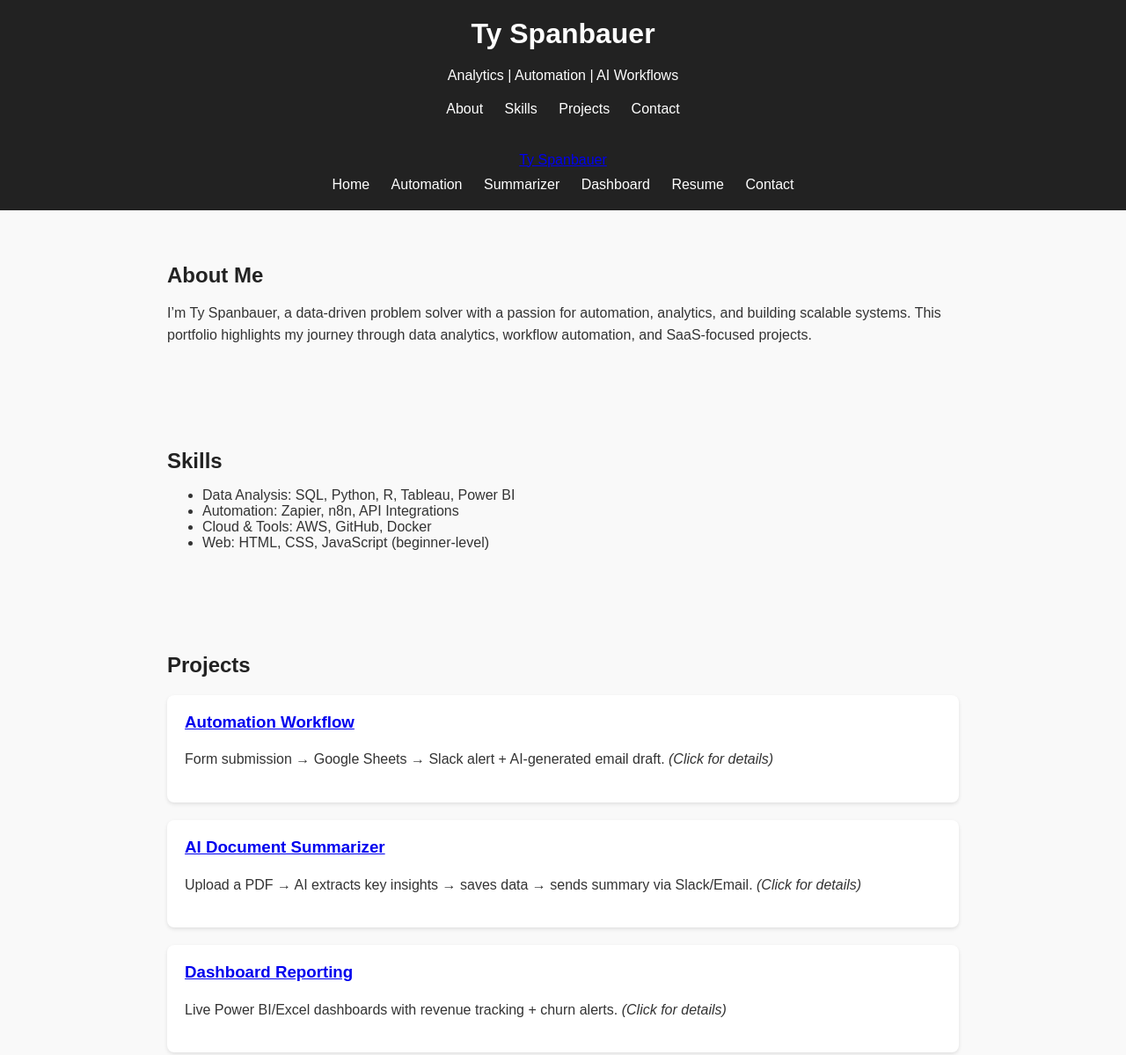
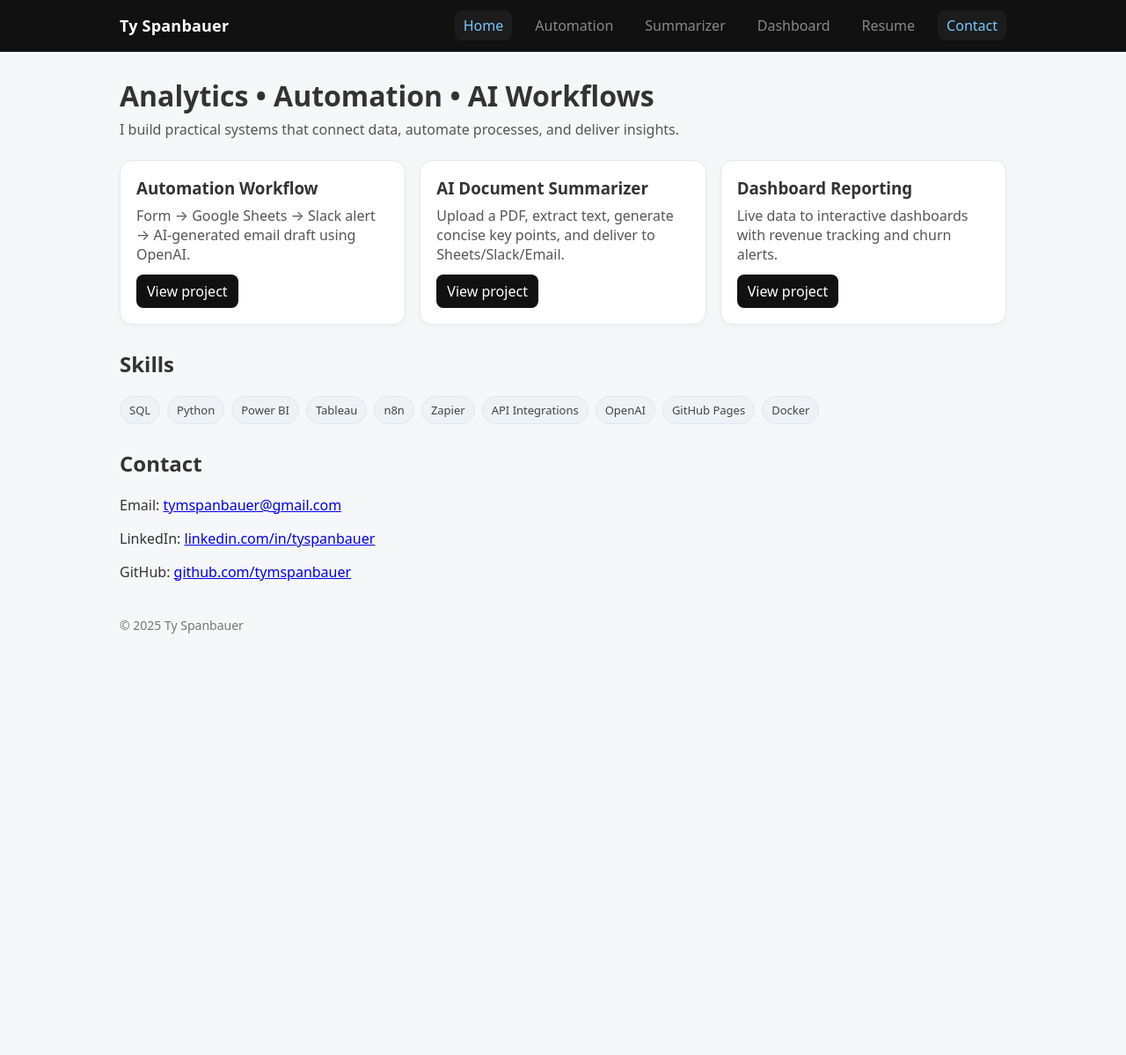
Before and after one commit to tymspanbauer/n8n, a plain HTML site: page index.html in a window 1280 px wide. Shown: the top 1199 px of the page at 88% size. After the commit the page ends 800 px from the top, so only its background shows below. Drawn offline with Linux system fonts and the light colour scheme.

Commit message:
Update index.html

```diff
--- a/index.html
+++ b/index.html
@@ -1,106 +1,102 @@
 <!DOCTYPE html>
 <html lang="en">
 <head>
-  <meta charset="UTF-8">
-  <meta name="viewport" content="width=device-width, initial-scale=1.0">
+  <meta charset="UTF-8" />
+  <meta name="viewport" content="width=device-width, initial-scale=1.0"/>
   <title>Ty Spanbauer | Portfolio</title>
   <style>
-    body { font-family: Arial, sans-serif; margin: 0; padding: 0; background: #f9f9f9; color: #333; }
-    header { background: #222; color: #fff; padding: 20px; text-align: center; }
-    header h1 { margin: 0; }
-    nav { margin-top: 10px; }
-    nav a { color: #fff; margin: 0 10px; text-decoration: none; }
-    nav a:hover { text-decoration: underline; }
-    section { padding: 40px 20px; max-width: 900px; margin: auto; }
-    h2 { color: #222; margin-bottom: 10px; }
-    p { line-height: 1.6; }
-    .project { background: #fff; margin: 20px 0; padding: 20px; border-radius: 8px; box-shadow: 0 2px 4px rgba(0,0,0,0.1); }
-    .project h3 { margin-top: 0; }
-    footer { background: #222; color: #aaa; text-align: center; padding: 20px; margin-top: 40px; }
-    footer a { color: #fff; text-decoration: none; }
-    footer a:hover { text-decoration: underline; }
+    :root { --bg:#111; --fg:#fff; --muted:#888; --active:#76c7ff; --card:#ffffff; --ink:#333; }
+    *{box-sizing:border-box}
+    body{margin:0;font-family:system-ui,-apple-system,Segoe UI,Roboto,Arial,sans-serif;background:#f6f7f9;color:var(--ink);scroll-padding-top:72px}
+    /* header */
+    .site-header{position:sticky;top:0;z-index:999;background:var(--bg);border-bottom:1px solid #202020}
+    .wrap{max-width:1040px;margin:auto;padding:12px 16px;display:flex;gap:20px;align-items:center}
+    .brand{color:var(--fg);font-weight:700;text-decoration:none;font-size:18px;letter-spacing:.2px}
+    nav{margin-left:auto;display:flex;gap:16px;flex-wrap:wrap}
+    nav a{color:var(--muted);text-decoration:none;padding:6px 10px;border-radius:8px}
+    nav a:hover{color:var(--fg);background:#1c1c1c}
+    nav a.active{color:var(--active);background:#1c1c1c}
+    /* hero */
+    .hero{max-width:1040px;margin:28px auto 8px;padding:0 16px}
+    .hero h1{margin:0 0 6px;font-size:32px}
+    .hero p{margin:0;color:#555}
+    /* grid */
+    .grid{max-width:1040px;margin:24px auto;padding:0 16px;display:grid;grid-template-columns:repeat(auto-fit,minmax(260px,1fr));gap:16px}
+    .card{background:var(--card);border:1px solid #e6e8eb;border-radius:14px;padding:18px;box-shadow:0 2px 6px rgba(0,0,0,.04)}
+    .card h3{margin:0 0 8px}
+    .card p{margin:0 0 12px;color:#555}
+    .btn{display:inline-block;background:#111;color:#fff;text-decoration:none;padding:8px 12px;border-radius:8px}
+    .btn:hover{opacity:.95}
+    /* sections */
+    .section{max-width:1040px;margin:28px auto;padding:0 16px}
+    ul.tags{list-style:none;padding:0;margin:8px 0 0;display:flex;gap:8px;flex-wrap:wrap}
+    ul.tags li{padding:6px 10px;background:#eef2f6;border-radius:999px;font-size:13px;color:#444;border:1px solid #e0e6ee}
+    footer{max-width:1040px;margin:40px auto 28px;padding:0 16px;color:#777;font-size:14px}
   </style>
 </head>
 <body>
-  <header>
-    <h1>Ty Spanbauer</h1>
-    <p>Analytics | Automation | AI Workflows</p>
-    <nav>
-      <a href="#about">About</a>
-      <a href="#skills">Skills</a>
-      <a href="#projects">Projects</a>
-      <a href="#contact">Contact</a>
-    </nav>
-  </header>
   <header class="site-header">
     <div class="wrap">
       <a class="brand" href="index.html">Ty Spanbauer</a>
-    <nav class="nav">
+      <nav>
         <a href="index.html">Home</a>
         <a href="automation.html">Automation</a>
         <a href="summarizer.html">Summarizer</a>
         <a href="dashboard.html">Dashboard</a>
-      <a href="resume.html">Resume</a>
-      <a href="index.html#contact">Contact</a>
+        <a href="Resume.html">Resume</a>
+        <a href="#contact">Contact</a>
       </nav>
     </div>
   </header>
-  <section id="about">
-    <h2>About Me</h2>
-    <p>
-      I’m Ty Spanbauer, a data-driven problem solver with a passion for automation,
-      analytics, and building scalable systems. This portfolio highlights my
-      journey through data analytics, workflow automation, and SaaS-focused projects.
-    </p>
+
+  <section class="hero">
+    <h1>Analytics • Automation • AI Workflows</h1>
+    <p>I build practical systems that connect data, automate processes, and deliver insights.</p>
   </section>
 
-  <section id="skills">
+  <section class="grid">
+    <div class="card">
+      <h3>Automation Workflow</h3>
+      <p>Form → Google Sheets → Slack alert → AI-generated email draft using OpenAI.</p>
+      <a class="btn" href="automation.html">View project</a>
+    </div>
+    <div class="card">
+      <h3>AI Document Summarizer</h3>
+      <p>Upload a PDF, extract text, generate concise key points, and deliver to Sheets/Slack/Email.</p>
+      <a class="btn" href="summarizer.html">View project</a>
+    </div>
+    <div class="card">
+      <h3>Dashboard Reporting</h3>
+      <p>Live data to interactive dashboards with revenue tracking and churn alerts.</p>
+      <a class="btn" href="dashboard.html">View project</a>
+    </div>
+  </section>
+
+  <section class="section" id="skills">
     <h2>Skills</h2>
-    <ul>
-      <li>Data Analysis: SQL, Python, R, Tableau, Power BI</li>
-      <li>Automation: Zapier, n8n, API Integrations</li>
-      <li>Cloud & Tools: AWS, GitHub, Docker</li>
-      <li>Web: HTML, CSS, JavaScript (beginner-level)</li>
+    <ul class="tags">
+      <li>SQL</li><li>Python</li><li>Power BI</li><li>Tableau</li>
+      <li>n8n</li><li>Zapier</li><li>API Integrations</li><li>OpenAI</li>
+      <li>GitHub Pages</li><li>Docker</li>
     </ul>
   </section>
 
-  <section id="projects">
-  <h2>Projects</h2>
-
-  <div class="project">
-    <h3><a href="automation.html">Automation Workflow</a></h3>
-    <p>
-      Form submission → Google Sheets → Slack alert + AI-generated email draft.
-      <em>(Click for details)</em>
-    </p>
-  </div>
-
-  <div class="project">
-    <h3><a href="summarizer.html">AI Document Summarizer</a></h3>
-    <p>
-      Upload a PDF → AI extracts key insights → saves data → sends summary via Slack/Email.
-      <em>(Click for details)</em>
-    </p>
-  </div>
-
-  <div class="project">
-    <h3><a href="dashboard.html">Dashboard Reporting</a></h3>
-    <p>
-      Live Power BI/Excel dashboards with revenue tracking + churn alerts.
-      <em>(Click for details)</em>
-    </p>
-  </div>
-</section>
-
-  <section id="contact">
+  <section class="section" id="contact">
     <h2>Contact</h2>
     <p>Email: <a href="mailto:tymspanbauer@gmail.com">tymspanbauer@gmail.com</a></p>
-    <p>LinkedIn: <a href="https://www.linkedin.com/in/tymspanbauer/" target="_blank">linkedin.com/in/tymspanbauer</a></p>
+    <p>LinkedIn: <a href="https://linkedin.com/in/tyspanbauer" target="_blank">linkedin.com/in/tyspanbauer</a></p>
     <p>GitHub: <a href="https://github.com/tymspanbauer" target="_blank">github.com/tymspanbauer</a></p>
   </section>
 
-  <footer>
-    <p>© 2025 Ty Spanbauer | Built with GitHub Pages</p>
-  </footer>
+  <footer>© 2025 Ty Spanbauer</footer>
+
+  <script>
+    const here = location.pathname.split('/').pop() || 'index.html';
+    document.querySelectorAll('nav a').forEach(a=>{
+      const target = a.getAttribute('href').split('#')[0];
+      if (here === target) a.classList.add('active');
+      if (a.getAttribute('href') === '#contact' && here==='index.html') a.classList.add('active');
+    });
+  </script>
 </body>
 </html>
```
Lines whose indentation alone changed are shown as unchanged.
